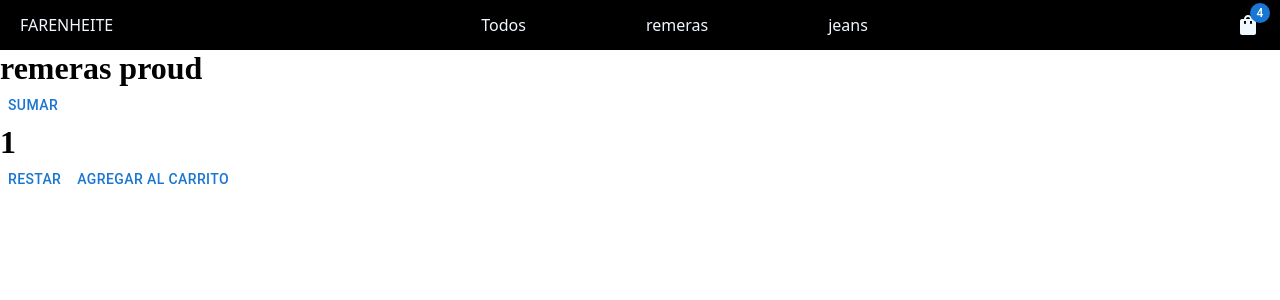
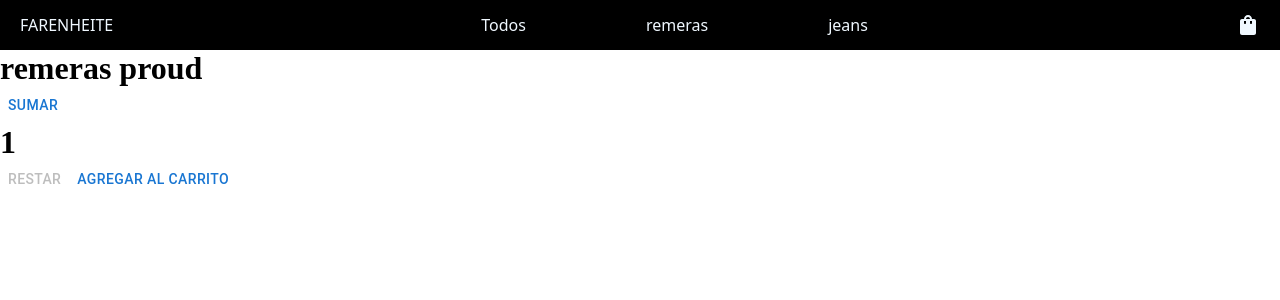
Before and after one commit to johanst232/CLASE-REACT, a React (Vite) app: page /productDetail/1 in a window 1280 px wide. Shown: the top 300 px of the page. Built offline with nearby package versions, Linux system fonts and the light colour scheme.

Commit message:
se agrega al carrito

```diff
--- a/src/components/commmon/CartWidget/CartWidget.jsx
+++ b/src/components/commmon/CartWidget/CartWidget.jsx
@@ -1,11 +1,14 @@
 import ShoppingBagIcon from "@mui/icons-material/ShoppingBag";
 import Badge from "@mui/material/Badge";
 import "./CartWidget.css";
+import { useContext } from "react";
+import { CartContext } from "../../context/CartContext";
 
 const cartWidget = () => {
+  const { Cart } = useContext(CartContext);
   return (
     <div className="logoCart">
-      <Badge badgeContent={4} color="primary">
+      <Badge badgeContent={Cart.length} color="primary">
         <ShoppingBagIcon />
       </Badge>
     </div>
--- a/src/components/commmon/Contador/Counter.jsx
+++ b/src/components/commmon/Contador/Counter.jsx
@@ -1,13 +1,23 @@
 import { Button } from "@mui/material";
 import React from "react";
 
-export const Counter = ({ contador, sumar, restar }) => {
+export const Counter = ({ contador, sumar, restar, onAdd, stock }) => {
   return (
     <div>
-      <Button onClick={sumar}>sumar</Button>
+      <Button onClick={sumar} disabled={contador >= stock ? true : false}>
+        sumar
+      </Button>
       <h1>{contador}</h1>
-      <Button onClick={restar}>restar</Button>
-      <Button>Agregar al carrito</Button>
+      <Button onClick={restar} disabled={contador <= 1 ? true : false}>
+        restar
+      </Button>
+      <Button
+        onClick={() => {
+          onAdd(contador);
+        }}
+      >
+        Agregar al carrito
+      </Button>
     </div>
   );
 };
--- a/src/components/commmon/Contador/CounterContainer.jsx
+++ b/src/components/commmon/Contador/CounterContainer.jsx
@@ -1,18 +1,22 @@
 import React, { useState } from "react";
 import { Counter } from "./Counter";
 
-const CounterContainer = () => {
+const CounterContainer = ({ onAdd, stock }) => {
   const [contador, setContador] = useState(1);
   const sumar = () => {
-    setContador(contador + 1);
+    if (contador < stock) {
+      setContador(contador + 1);
+    }
   };
   const restar = () => {
-    setContador(contador - 1);
+    if (contador > 1) setContador(contador - 1);
   };
   let childProps = {
     contador,
     sumar,
     restar,
+    onAdd,
+    stock,
   };
   return <Counter {...childProps} />;
 };
--- /dev/null
+++ b/src/components/context/CartContext.jsx
@@ -0,0 +1,16 @@
+import { createContext, useState } from "react";
+
+export const CartContext = createContext();
+
+export const CartContextProvider = ({ children }) => {
+  const [Cart, setCart] = useState([]);
+
+  const agregarAlCarrito = (product) => {
+    setCart([...Cart, product]);
+  };
+  const LimpiarCarrito = () => {
+    setCart([]);
+  };
+  let data = { Cart, agregarAlCarrito, LimpiarCarrito };
+  return <CartContext.Provider value={data}>{children}</CartContext.Provider>;
+};
--- a/src/components/pages/cartContainer/Cart.jsx
+++ b/src/components/pages/cartContainer/Cart.jsx
@@ -1,7 +1,26 @@
+import { Button } from "@mui/material";
 import React from "react";
+import { useContext } from "react";
+import { CartContext } from "../../context/CartContext";
 
-const Cart = () => {
-  return <h3>este es el carrito</h3>;
+const Cart = ({ cart, LimpiarCarrito }) => {
+  return (
+    <div>
+      <h2>este es el carrito</h2>
+      {cart.map((product) => {
+        return (
+          <div>
+            <h2>titulo {product.title}</h2>
+            <h2>precio {product.price}</h2>
+            <h2>cantidad {product.quantity}</h2>
+            <h2>sub total {product.price * product.quantity}</h2>
+            <Button>eliminar</Button>
+          </div>
+        );
+      })}
+      <Button onClick={LimpiarCarrito}>Limpiar carrito</Button>
+    </div>
+  );
 };
 
 export default Cart;
--- a/src/components/pages/cartContainer/CartContainer.jsx
+++ b/src/components/pages/cartContainer/CartContainer.jsx
@@ -1,8 +1,10 @@
-import React from "react";
+import React, { useContext } from "react";
 import Cart from "./Cart";
+import { CartContext } from "../../context/CartContext";
 
 const CartContainer = () => {
-  return <Cart />;
+  const { Cart: cart, LimpiarCarrito } = useContext(CartContext);
+  return <Cart cart={cart} LimpiarCarrito={LimpiarCarrito} />;
 };
 
 export default CartContainer;
--- a/src/components/pages/itemDetailContainer/ItemDetail.jsx
+++ b/src/components/pages/itemDetailContainer/ItemDetail.jsx
@@ -1,11 +1,11 @@
 import React from "react";
 import CounterContainer from "../../commmon/Contador/CounterContainer";
 
-const ItemDetail = ({ item }) => {
+const ItemDetail = ({ item, onAdd }) => {
   return (
     <div>
       <h1>{item.category + " " + item.title}</h1>
-      <CounterContainer />
+      <CounterContainer onAdd={onAdd} stock={item.stock} />
     </div>
   );
 };
--- a/src/components/pages/itemDetailContainer/ItemDetailContainer.jsx
+++ b/src/components/pages/itemDetailContainer/ItemDetailContainer.jsx
@@ -1,10 +1,12 @@
-import React, { useEffect, useState } from "react";
+import React, { useContext, useEffect, useState } from "react";
 import { products } from "../../productsMock";
 import { useParams } from "react-router-dom";
 import ItemDetail from "./itemDetail";
+import { CartContext } from "../../context/CartContext";
 
 const ItemDetailContainer = () => {
   const [item, setItems] = useState({});
+  const { agregarAlCarrito } = useContext(CartContext);
   const { id } = useParams();
   useEffect(() => {
     let product = products.find((product) => product.id === id);
@@ -12,7 +14,12 @@ const ItemDetailContainer = () => {
       setItems(product);
     }
   }, [id]);
-  return <ItemDetail item={item} />;
+
+  const onAdd = (quantity) => {
+    let productsInCart = { ...item, quantity };
+    agregarAlCarrito(productsInCart);
+  };
+  return <ItemDetail item={item} onAdd={onAdd} />;
 };
 
 export default ItemDetailContainer;
--- a/src/components/productsMock.js
+++ b/src/components/productsMock.js
@@ -12,7 +12,7 @@ export const products = [
     id: "2",
     title: "greg",
     price: 20000,
-    stock: 2,
+    stock: 7,
     description: "denim",
     category: "jeans",
     imageUrl: "link",
@@ -21,7 +21,7 @@ export const products = [
     id: "3",
     title: "living",
     price: 10000,
-    stock: 2,
+    stock: 10,
     description: "algodon rustico",
     category: "remeras",
     imageUrl: "link",
```
Also changed, not shown: src/App.jsx (+14 -2 lines).
